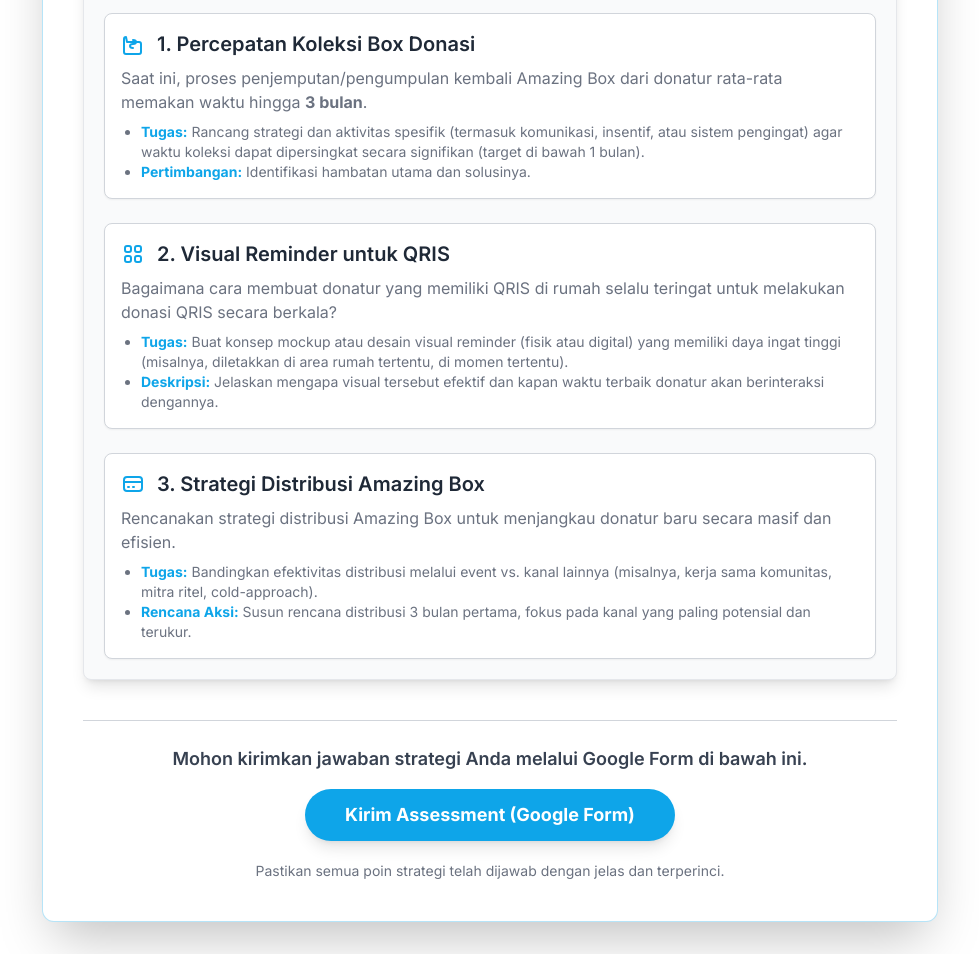
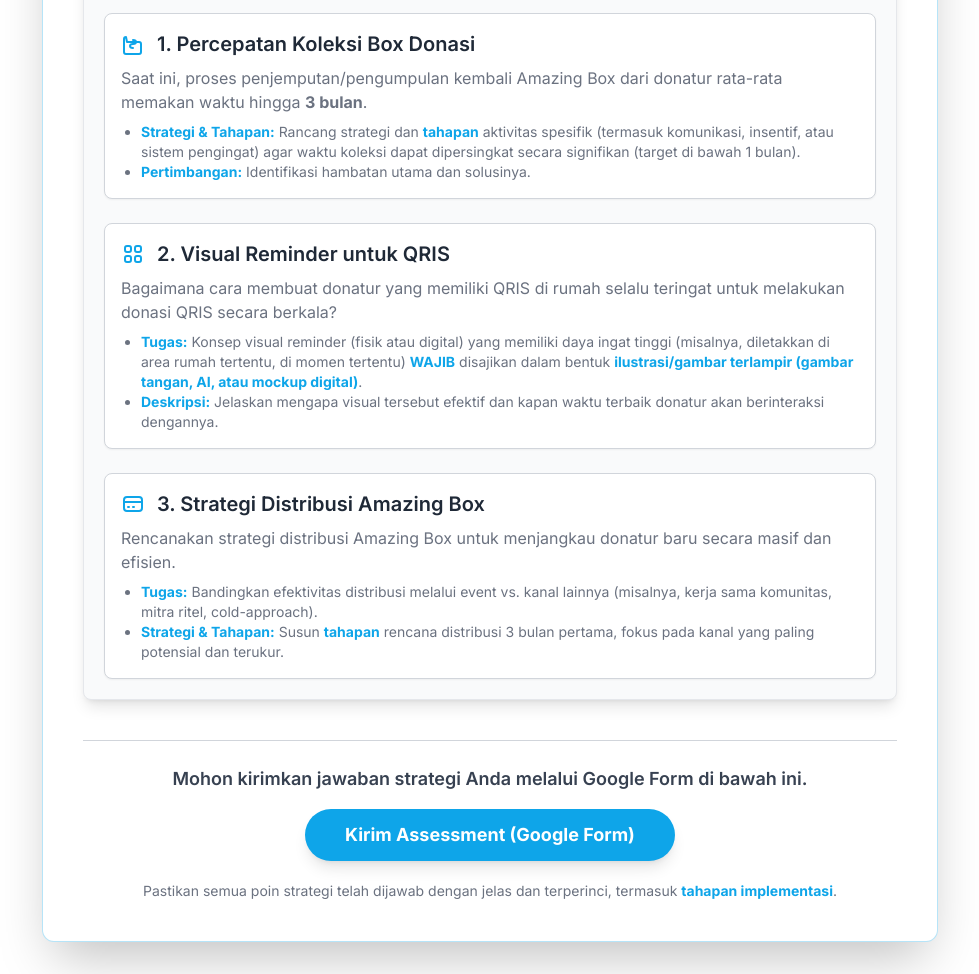
Before and after one commit to lutfibaharudin99/challengeAmazingBoxSupervisor, a plain HTML site: page index.html in a window 1280 px wide. Shown: the part 489-1463 px from the top of the page, without its empty margins (150-1129 px from the left). Drawn offline with nearby package versions, Linux system fonts and the light colour scheme.

Commit message:
update isi

```diff
--- a/index.html
+++ b/index.html
@@ -79,7 +79,7 @@
                             Saat ini, proses penjemputan/pengumpulan kembali Amazing Box dari donatur rata-rata memakan waktu hingga <strong>3 bulan</strong>.
                         </p>
                         <ul class="list-disc pl-5 mt-2 text-gray-500 text-sm">
-                            <li><strong class="text-blue-400-custom">Tugas:</strong> Rancang strategi dan aktivitas spesifik (termasuk komunikasi, insentif, atau sistem pengingat) agar waktu koleksi dapat dipersingkat secara signifikan (target di bawah 1 bulan).</li>
+                            <li><strong class="text-blue-400-custom">Strategi & Tahapan:</strong> Rancang strategi dan <strong class="text-blue-400-custom">tahapan</strong> aktivitas spesifik (termasuk komunikasi, insentif, atau sistem pengingat) agar waktu koleksi dapat dipersingkat secara signifikan (target di bawah 1 bulan).</li>
                             <li><strong class="text-blue-400-custom">Pertimbangan:</strong> Identifikasi hambatan utama dan solusinya.</li>
                         </ul>
                     </div>
@@ -94,7 +94,7 @@
                             Bagaimana cara membuat donatur yang memiliki QRIS di rumah selalu teringat untuk melakukan donasi QRIS secara berkala?
                         </p>
                         <ul class="list-disc pl-5 mt-2 text-gray-500 text-sm">
-                            <li><strong class="text-blue-400-custom">Tugas:</strong> Buat konsep mockup atau desain visual reminder (fisik atau digital) yang memiliki daya ingat tinggi (misalnya, diletakkan di area rumah tertentu, di momen tertentu).</li>
+                            <li><strong class="text-blue-400-custom">Tugas:</strong> Konsep visual reminder (fisik atau digital) yang memiliki daya ingat tinggi (misalnya, diletakkan di area rumah tertentu, di momen tertentu) <strong class="text-blue-400-custom">WAJIB</strong> disajikan dalam bentuk <strong class="text-blue-400-custom">ilustrasi/gambar terlampir (gambar tangan, AI, atau mockup digital)</strong>.</li>
                             <li><strong class="text-blue-400-custom">Deskripsi:</strong> Jelaskan mengapa visual tersebut efektif dan kapan waktu terbaik donatur akan berinteraksi dengannya.</li>
                         </ul>
                     </div>
@@ -110,7 +110,7 @@
                         </p>
                         <ul class="list-disc pl-5 mt-2 text-gray-500 text-sm">
                             <li><strong class="text-blue-400-custom">Tugas:</strong> Bandingkan efektivitas distribusi melalui event vs. kanal lainnya (misalnya, kerja sama komunitas, mitra ritel, cold-approach).</li>
-                            <li><strong class="text-blue-400-custom">Rencana Aksi:</strong> Susun rencana distribusi 3 bulan pertama, fokus pada kanal yang paling potensial dan terukur.</li>
+                            <li><strong class="text-blue-400-custom">Strategi & Tahapan:</strong> Susun <strong class="text-blue-400-custom">tahapan</strong> rencana distribusi 3 bulan pertama, fokus pada kanal yang paling potensial dan terukur.</li>
                         </ul>
                     </div>
                 </div>
@@ -128,7 +128,7 @@
                     Kirim Assessment (Google Form)
                 </a>
                 <p class="text-sm mt-5 text-gray-500">
-                    Pastikan semua poin strategi telah dijawab dengan jelas dan terperinci.
+                    Pastikan semua poin strategi telah dijawab dengan jelas dan terperinci, termasuk <strong class="text-blue-400-custom">tahapan implementasi</strong>.
                 </p>
             </footer>
 
```
